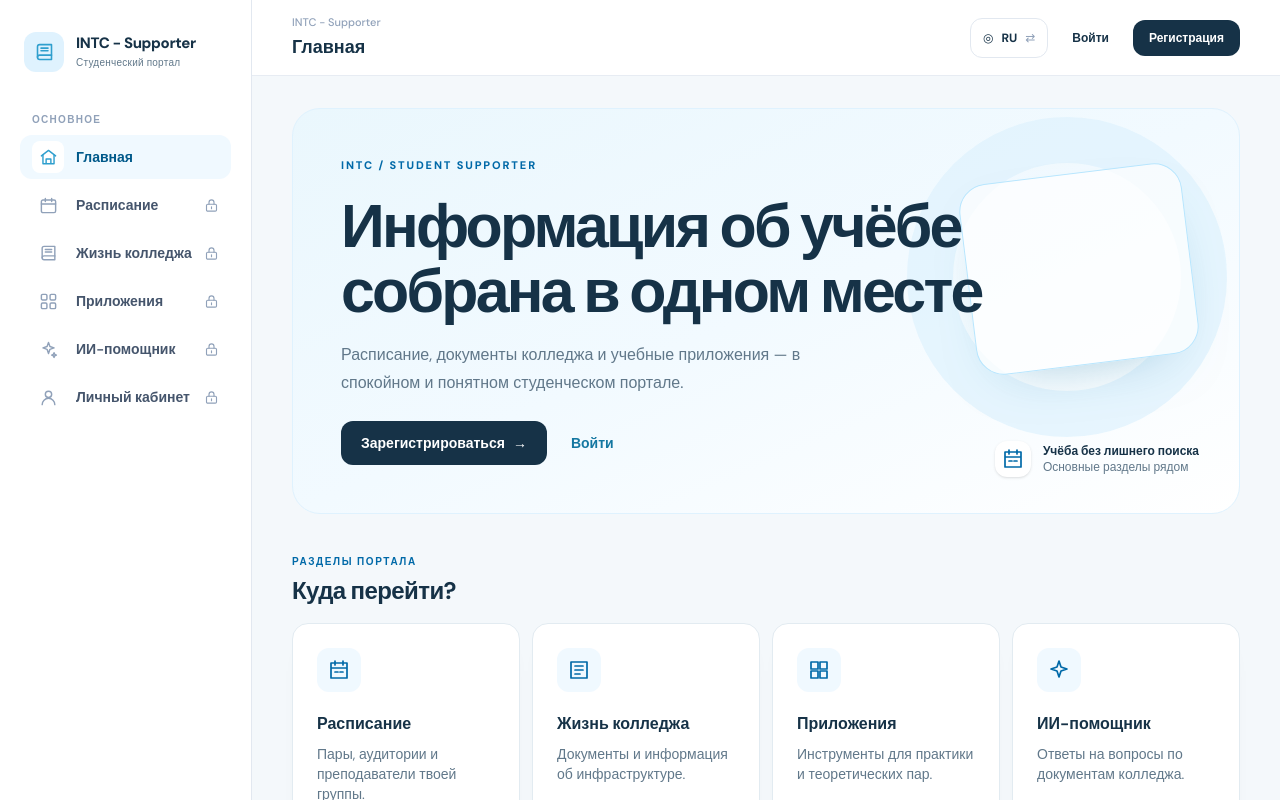
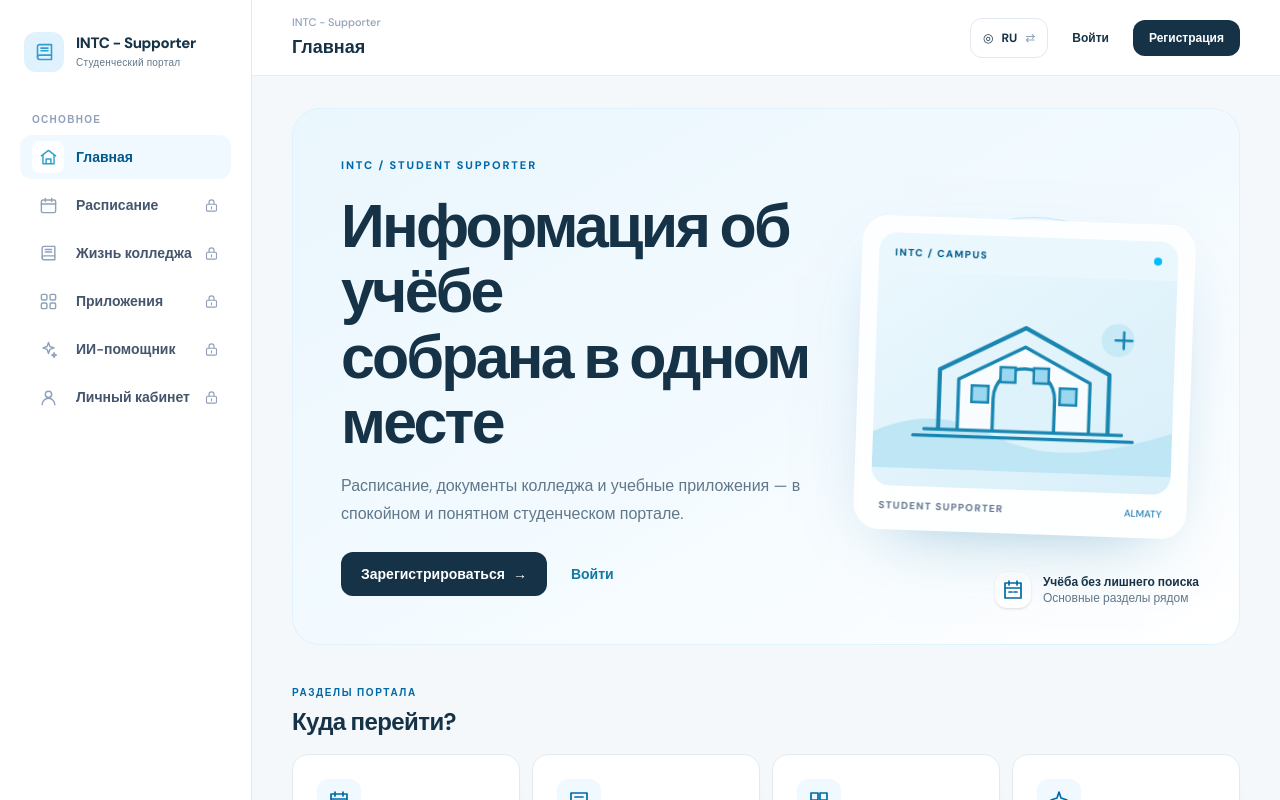
Before and after one commit to alexey-panchenko-dev/INTC---Supproter, a React (Vite) app in the folder client/: page / in a window 1280 px wide. Shown: the top 800 px of the page. Built offline with nearby package versions, Linux system fonts and the light colour scheme; no server answers.

Commit message:
change hero part

```diff
--- a/client/src/pages/home/ui/home-page.tsx
+++ b/client/src/pages/home/ui/home-page.tsx
@@ -27,15 +27,85 @@ function FeatureIcon({ index }: { index: number }) {
   )
 }
 
+function CampusIllustration() {
+  return (
+    <div
+      className="relative hidden min-h-[320px] items-center justify-center lg:flex"
+      aria-hidden="true"
+    >
+      <div className="absolute top-0 right-2 size-[300px] rounded-full border border-sky-200/80" />
+      <div className="absolute top-10 right-10 size-[225px] rounded-full border border-sky-200/60" />
+      <div className="relative z-10 w-full max-w-[390px] rotate-[2deg] rounded-[26px] border border-white bg-white/85 p-4 shadow-[0_26px_70px_-38px_rgba(20,119,161,.5)] backdrop-blur-sm">
+        <div className="flex items-center justify-between rounded-t-[18px] bg-[#eaf7fd] px-4 py-3">
+          <span className="text-[10px] font-extrabold tracking-[0.14em] text-sky-800">
+            INTC / CAMPUS
+          </span>
+          <span className="size-2 rounded-full bg-sky-400" />
+        </div>
+        <svg
+          className="h-[214px] w-full rounded-b-[18px] bg-gradient-to-br from-[#eaf7fd] to-[#d8eff9]"
+          viewBox="0 0 360 214"
+          fill="none"
+        >
+          <path d="M0 171c54-24 95-22 144 0 60 27 118 24 216-9v52H0z" fill="#BFE6F5" />
+          <path
+            d="M78 166V94l102-53 102 53v72"
+            stroke="#1886B1"
+            strokeWidth="5"
+            strokeLinejoin="round"
+          />
+          <path
+            d="M101 165V105l79-41 79 41v60"
+            fill="#F8FCFE"
+            stroke="#1886B1"
+            strokeWidth="4"
+            strokeLinejoin="round"
+          />
+          <path
+            d="M143 165v-38a37 37 0 0 1 74 0v38"
+            fill="#DDF2FA"
+            stroke="#1886B1"
+            strokeWidth="4"
+          />
+          <path
+            d="M117 112h20v20h-20zM223 112h20v20h-20zM151 89h18v18h-18zM191 89h18v18h-18z"
+            fill="#9BD7EF"
+            stroke="#1886B1"
+            strokeWidth="3"
+          />
+          <path
+            d="M61 166h238M48 174h264"
+            stroke="#1886B1"
+            strokeWidth="4"
+            strokeLinecap="round"
+          />
+          <circle cx="291" cy="52" r="20" fill="#C8EAF7" />
+          <path
+            d="M298 42v20M288 52h20"
+            stroke="#1886B1"
+            strokeWidth="3"
+            strokeLinecap="round"
+          />
+        </svg>
+        <div className="flex items-center justify-between px-2 pt-3">
+          <span className="text-[10px] font-bold tracking-[0.12em] text-slate-500">
+            STUDENT SUPPORTER
+          </span>
+          <span className="text-[10px] text-sky-700">ALMATY</span>
+        </div>
+      </div>
+    </div>
+  )
+}
+
 export function HomePage() {
   const { session } = useAuth()
   const { t } = useI18n()
 
   return (
     <div className="space-y-8 md:space-y-10">
-      <section className="relative isolate overflow-hidden rounded-[28px] border border-sky-100 bg-gradient-to-br from-[#eaf7fd] via-[#f2faff] to-white px-6 py-8 sm:px-9 sm:py-10 lg:px-12 lg:py-12">
-        <div className="pointer-events-none absolute -top-20 -right-16 -z-10 size-72 rounded-full border-[38px] border-sky-100/70 sm:top-2 sm:right-3 sm:size-80 sm:border-[46px]" />
-        <div className="pointer-events-none absolute top-16 right-12 -z-10 hidden h-48 w-56 rotate-[-7deg] rounded-[28px] border border-sky-200 bg-white/70 shadow-[0_22px_60px_-38px_rgba(20,119,161,.55)] lg:block" />
+      <section className="relative isolate overflow-hidden rounded-[28px] border border-sky-100 bg-gradient-to-br from-[#eaf7fd] via-[#f2faff] to-white px-6 py-8 sm:px-9 sm:py-10 lg:grid lg:min-h-[520px] lg:grid-cols-[minmax(0,1.1fr)_minmax(330px,.75fr)] lg:items-center lg:gap-7 lg:px-12 lg:py-12">
+        <div className="pointer-events-none absolute -top-20 -right-16 -z-10 size-72 rounded-full border-[38px] border-sky-100/70 lg:hidden" />
         <div className="max-w-[650px]">
           <p className="text-[11px] font-extrabold tracking-[0.17em] text-sky-700">
             INTC / STUDENT SUPPORTER
@@ -74,6 +144,7 @@ export function HomePage() {
             )}
           </div>
         </div>
+        <CampusIllustration />
         <div className="mt-8 flex items-center gap-3 border-t border-sky-100 pt-5 text-xs text-muted lg:absolute lg:right-10 lg:bottom-9 lg:mt-0 lg:border-0 lg:pt-0">
           <span className="grid size-9 place-items-center rounded-xl bg-white text-sky-700 shadow-sm">
             <FeatureIcon index={0} />
```
